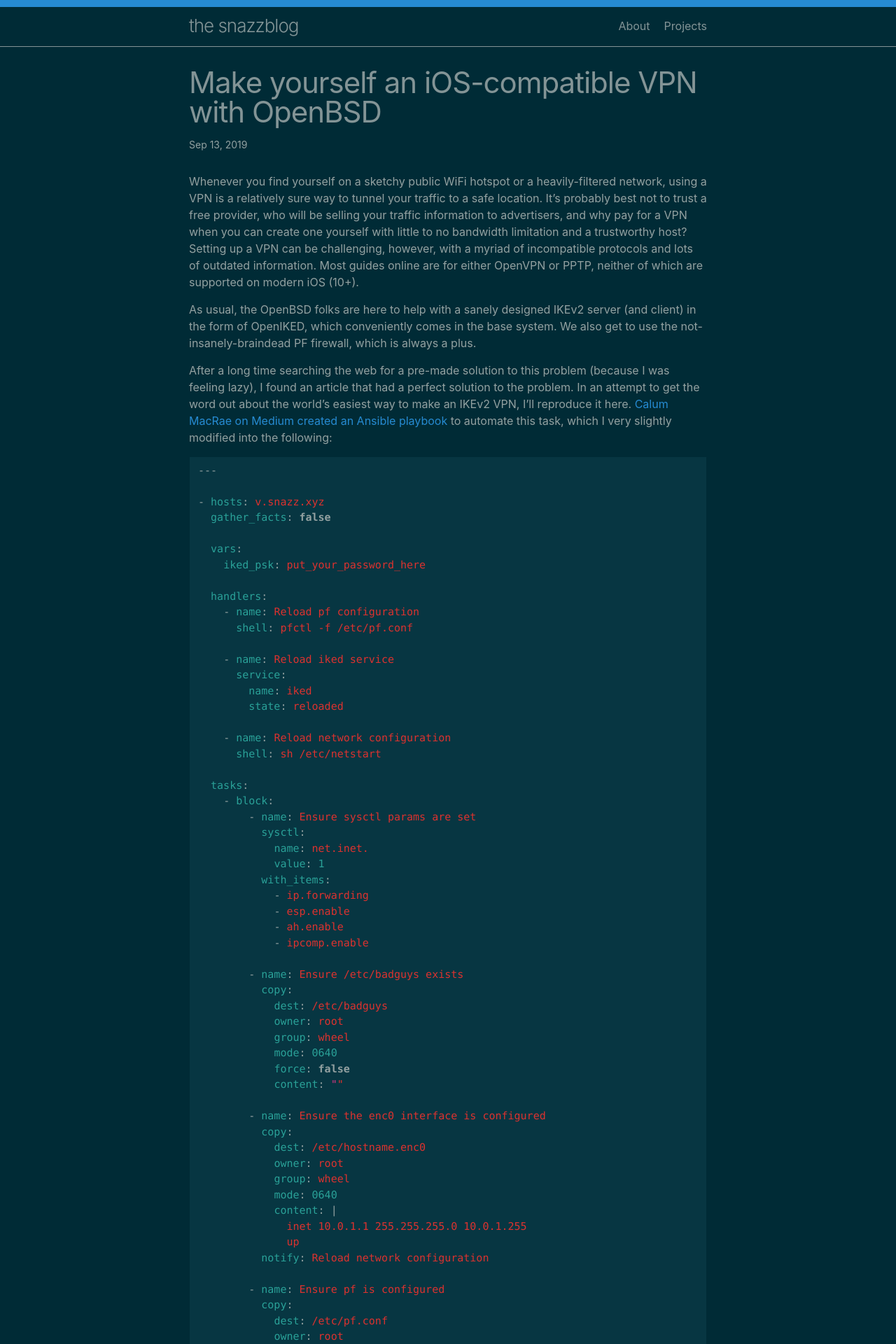
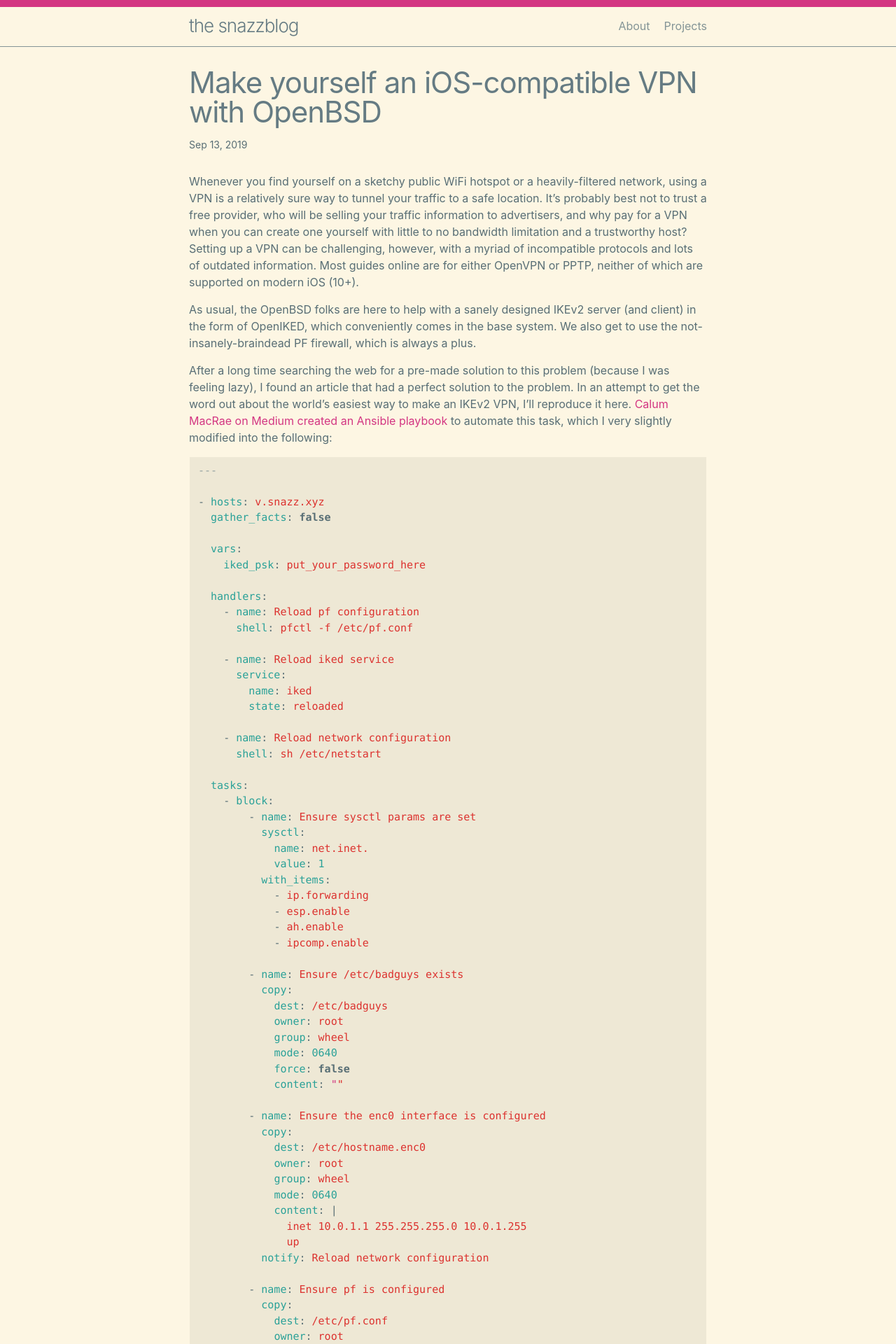
Before and after one commit to jack-the-coder/oldsite, a Jekyll site: the page built from _posts/2019-09-13-vpn.markdown, in a window 1280 px wide. Shown: the top 1920 px of the page at 70% size. Built offline with Jekyll 4.4.1, drawn with Linux system fonts in a browser that asks for light colours.

Commit message:
implement prefers-color-scheme

```diff
--- a/assets/css/style.scss
+++ b/assets/css/style.scss
@@ -25,38 +25,89 @@ $sblue:      #268bd2;
 $scyan:      #2aa198;
 $sgreen:     #859900;
 
+@media (prefers-color-scheme: light) {
+  body {
+    background-color: $sbase3;
+    color: $sbase03;
+  }
+}
+@media (prefers-color-scheme: dark) {
   body {
     background-color: $sbase03;
     color: $sbase0;
   }
+}
 
+@media (prefers-color-scheme: light) {
+  h1,h2,h3,h4,h5,h6 {
+    color: $sbase00;
+  }
+}
+@media (prefers-color-scheme: dark) {
   h1,h2,h3,h4,h5,h6 {
     color: $sbase0;
   }
+}
 
+@media (prefers-color-scheme: light) {
+  .site-title, .site-title:visited {
+    color: $sbase00;
+  }
+}
+@media (prefers-color-scheme: dark) {
   .site-title, .site-title:visited {
     color: $sbase0;
   }
+}
 
+@media (prefers-color-scheme: light) {
+  a, a:hover, a:visited {
+    color: $smagenta;
+  }
+}
+@media (prefers-color-scheme: dark) {
   a, a:hover, a:visited {
     color: $sblue;
   }
+}
 
+@media (prefers-color-scheme: light) {
+  .post-link, .post-link:visited, .post-link:hover {
+    color: $smagenta;
+  }
+}
+@media (prefers-color-scheme: dark) {
   .post-link, .post-link:visited, .post-link:hover {
     color: $sblue;
+  }
 }
 
 .site-nav .page-link, .page-link:visited, .page-link:hover {
   color: $sbase0;
 }
 
+@media (prefers-color-scheme: light) {
+  .post-content, p.post-meta {
+    color: $sbase01;
+  }
+}
+@media (prefers-color-scheme: dark) {
   .post-content, p.post-meta {
     color: $sbase1;
   }
+}
 
+@media (prefers-color-scheme: light) {
+  .site-header {
+    border-top: 10px solid $smagenta;
+    border-bottom: 1px solid $sbase0;
+  }
+}
+@media (prefers-color-scheme: dark) {
   .site-header {
     border-top: 10px solid $sblue;
     border-bottom: 1px solid $sbase0;
+  }
 }
 
 .site-footer {
@@ -73,11 +124,21 @@ hr {
   color: $sbase0;
 }
 
+@media (prefers-color-scheme: light) {
+  pre, code {
+    border: 1px solid $sbase3;
+    border-radius: 0px;
+    background-color: $sbase2;
+    font-family: 'SF Mono', 'Menlo', 'Source Code Pro', 'Noto Mono', monospace;
+  }
+}
+@media (prefers-color-scheme: dark) {
   pre, code {
     border: 1px solid $sbase03;
     border-radius: 0px;
     background-color: $sbase02;
     font-family: 'SF Mono', 'Menlo', 'Source Code Pro', 'Noto Mono', monospace;
+  }
 }
 
 .highlight {
```
Lines whose indentation alone changed are shown as unchanged.
